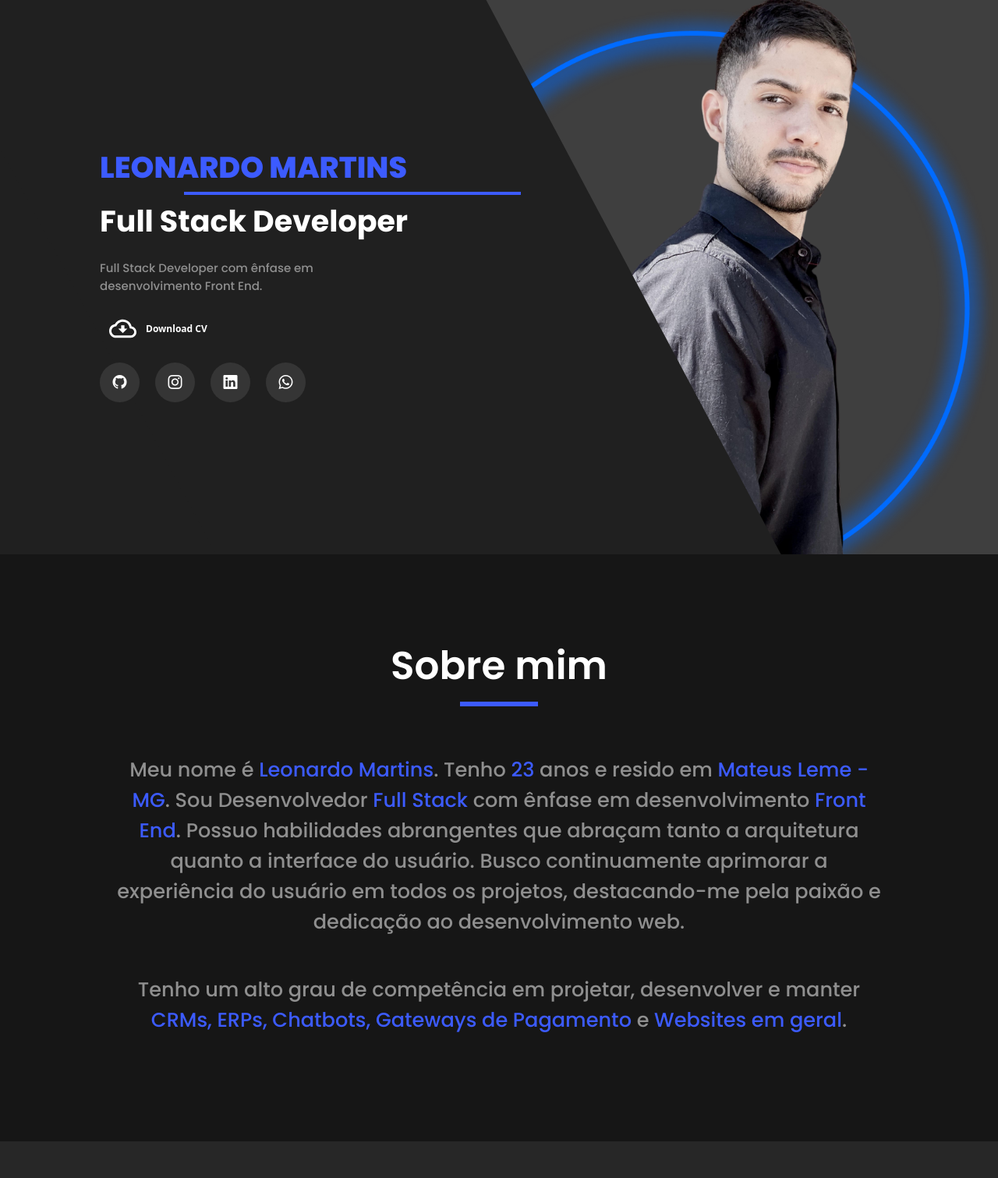
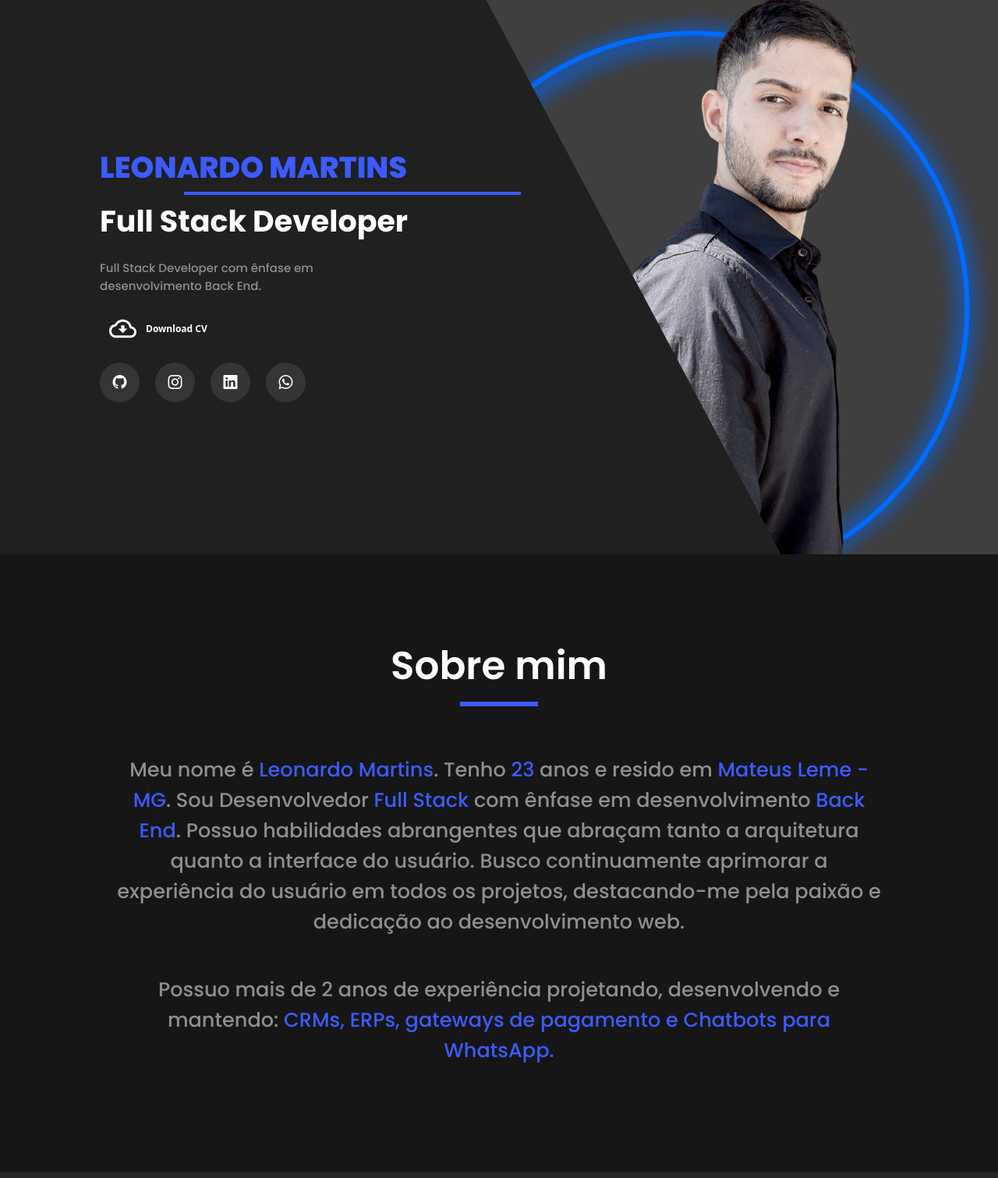
Before and after one commit to leolopes2001/LeonardoMartins-PortfolioWebsite, a plain HTML site: page index.html in a window 1280 px wide. Shown: the part 89-1600 px from the top of the page at 78% size. Drawn offline with nearby package versions, Linux system fonts and the light colour scheme.

Commit message:
Update infos 2025

```diff
--- a/index.html
+++ b/index.html
@@ -44,7 +44,7 @@
         </div>
         <div class="container_about mt-4 mt-xl-1 mt-xxl-2 mb-4 mb-xl-1 mb-xxl-2">
           <p data-aos="fade-right">
-              Full Stack Developer com ênfase em <br> desenvolvimento Front End.
+              Full Stack Developer com ênfase em <br> desenvolvimento Back End.
           </p>
         </div>
         <div class="d-flex gap-4 mb-5 mb-xl-1 mb-xxl-3">
@@ -97,14 +97,12 @@
         <p class="mb-5" data-aos="fade-up">
 
           Meu nome é <span> Leonardo Martins</span>. Tenho <span>23</span> anos e resido em <span>Mateus Leme - MG</span>.
-          Sou Desenvolvedor <span>Full Stack</span> com ênfase em desenvolvimento <span>Front End</span>.
+          Sou Desenvolvedor <span>Full Stack</span> com ênfase em desenvolvimento <span>Back End</span>.
           Possuo habilidades abrangentes que abraçam tanto a arquitetura quanto a interface do usuário. Busco continuamente aprimorar a experiência do usuário em todos os projetos, destacando-me pela paixão e dedicação ao desenvolvimento web.
         </p>
 
         <p data-aos="fade-up">
-          Tenho um alto grau de competência em projetar, desenvolver e manter <span>
-            CRMs, ERPs, Chatbots, Gateways de Pagamento
-          </span> e <span>Websites em geral</span>.
+          Possuo mais de 2 anos de experiência projetando, desenvolvendo e mantendo: <span> CRMs, ERPs, gateways de pagamento e Chatbots para WhatsApp. </span>
         </p>
       </div>
     </div>
@@ -630,7 +628,7 @@
           <br>
           - Relatório sobre alunos;
       `],
-      "ggs": ["Frontend Developer", "Projetar, desenvolver e manter um sistema de CRM personalizado para gerenciar a jornada completa dos pacientes em clínicas odontológicas.<br> Skills: Redux · Inertia · MVC · Tailwind CSS · Docker · Laravel · MySQL · AJAX · WordPress · Elementor · Sass · Customer Relationship Management (CRM) · Livewire · jQuery · Bootstrap · Figma · Linux · SQL · TypeScript · React.js · CSS · JavaScript · Git · GitHub"],
+      "ggs": ["Full Stack Developer", "Projetar, desenvolver e manter um sistema de CRM personalizado para gerenciar a jornada completa dos pacientes em clínicas odontológicas.<br> Skills: Redux · Inertia · MVC · Tailwind CSS · Docker · Laravel · MySQL · AJAX · WordPress · Elementor · Sass · Customer Relationship Management (CRM) · Livewire · jQuery · Bootstrap · Figma · Linux · SQL · TypeScript · React.js · CSS · JavaScript · Git · GitHub"],
       "puc": ["Sistemas de Informação","O curso contempla conteúdos como programação de computadores, análise e projeto de sistemas, engenharia de software, sistemas de informação e aspectos organizacionais das empresas."],
       "kenzie": ["Desenvolvedor Full Stack", `
       Curso de 2.000 horas de Desenvolvimento Full Stack que abrange tecnologias Front End e Back End além de soft skills necessários para o mercado de trabalho.
```
